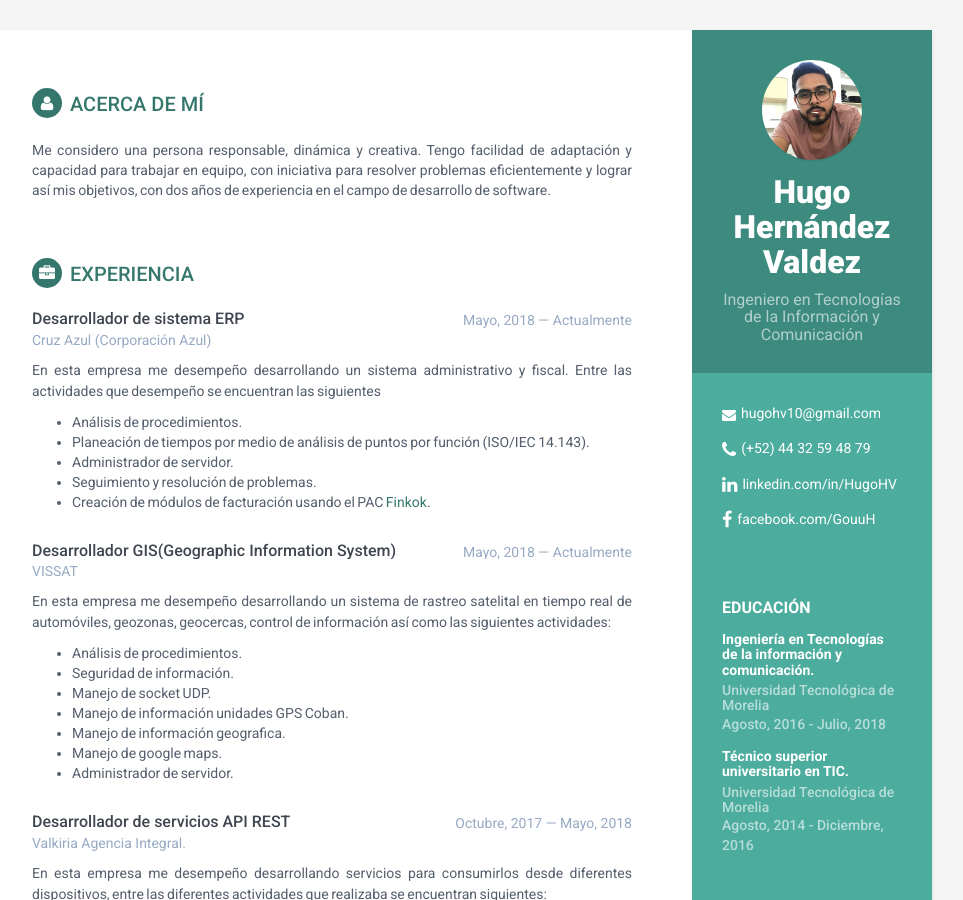
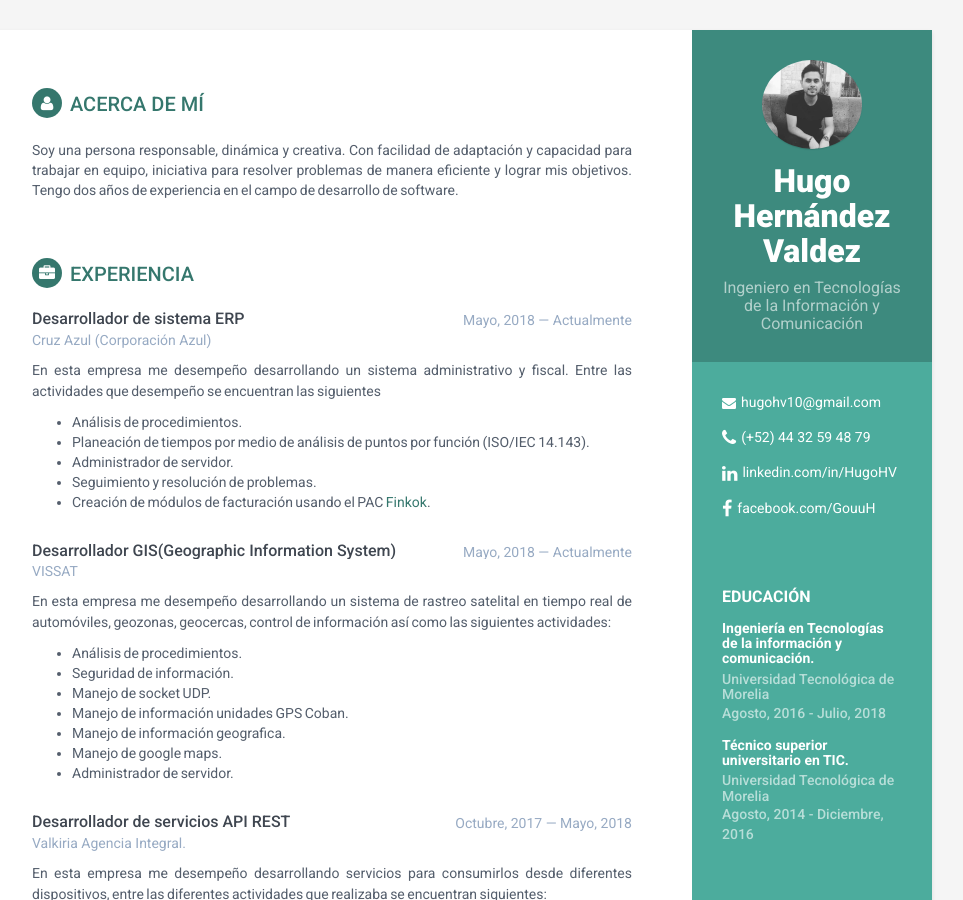
Before and after one commit to gouh/material-resume, a Jekyll site: the page built from index.html, in a window 1280 px wide and 900 px high. Shown: the whole window, without its empty margins (188-1151 px from the left). Built offline with Jekyll 4.4.1, drawn with Linux system fonts in a browser that asks for light colours.

```diff
--- a/_includes/career-profile.html
+++ b/_includes/career-profile.html
@@ -1,6 +1,10 @@
 <section class="section summary-section">
   <h2 class="section-title"><i class="fa fa-user"></i>Acerca de mí</h2>
   <div class="summary">
-     Me considero una persona responsable, dinámica y creativa. Tengo facilidad de adaptación y capacidad para trabajar en equipo, con iniciativa para resolver problemas eficientemente y lograr así mis objetivos, con dos años de experiencia en el campo de desarrollo de software.
-  </div><!--//summary-->
-</section><!--//section-->
+    Soy una persona responsable, dinámica y creativa. Con facilidad de adaptación y capacidad para trabajar en equipo,
+    iniciativa para resolver problemas de manera eficiente y lograr mis objetivos. Tengo dos años de experiencia en el
+    campo de desarrollo de software.
+  </div>
+  <!--//summary-->
+</section>
+<!--//section-->
```
Also changed, not shown: assets/images/avatar.jpg.
